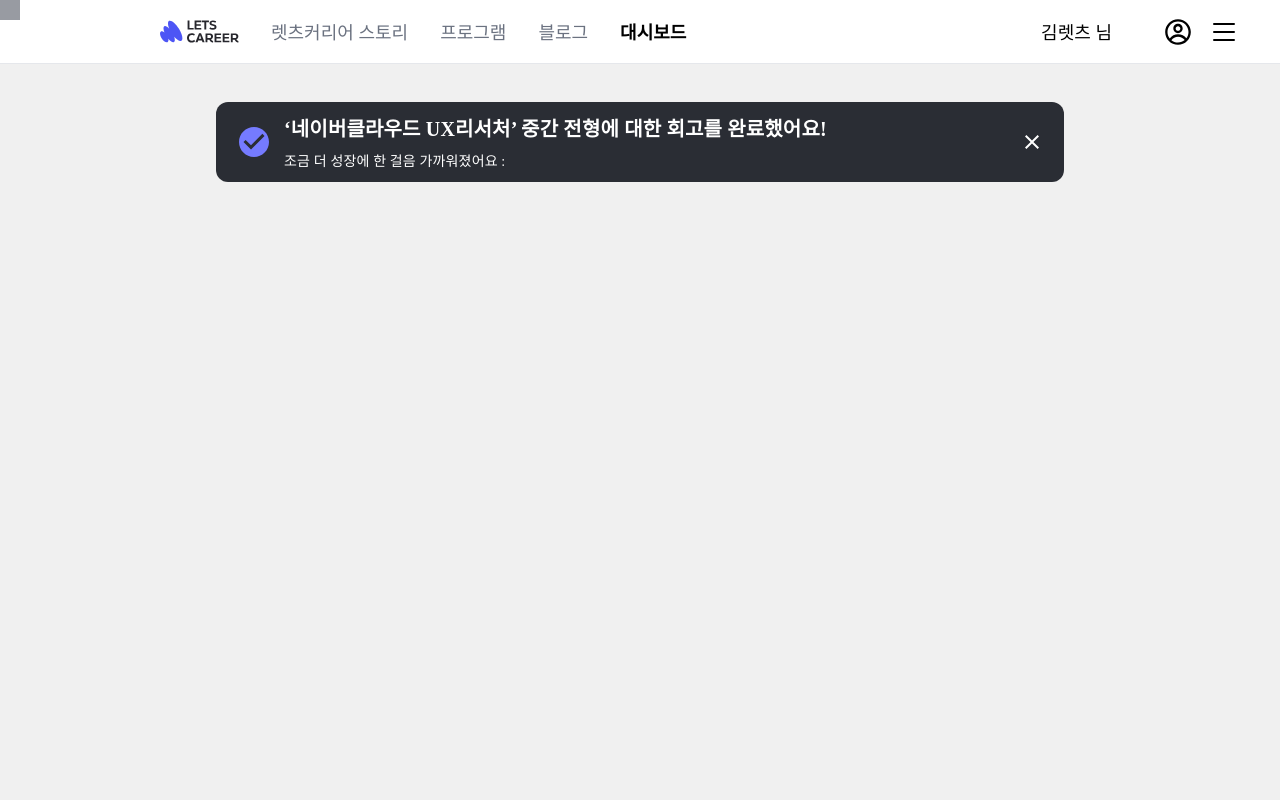
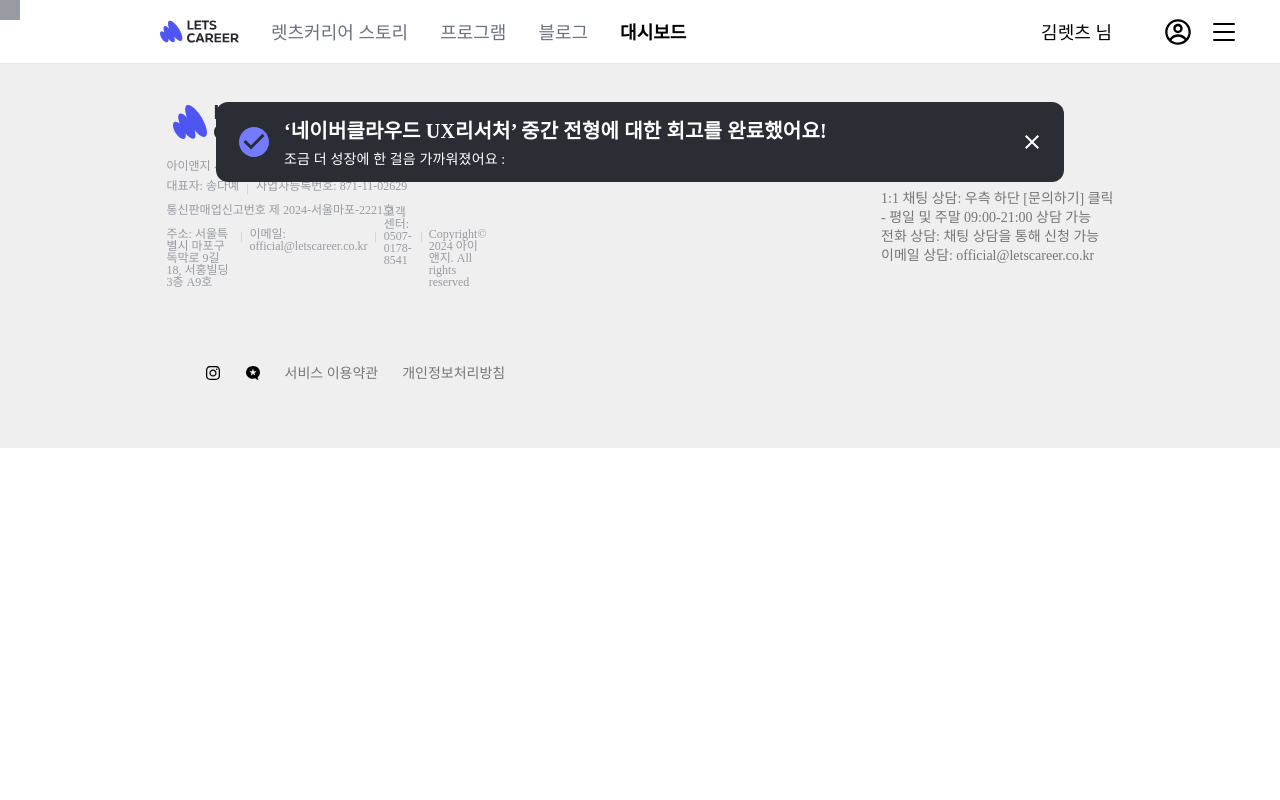
Before and after one commit to LetsCareer-A/LetsCareerA-FE, a React (Vite) app: page / in a window 1280 px wide. Shown: the top 800 px of the page. Built offline with nearby package versions, Linux system fonts and the light colour scheme.

Commit message:
#7 [chore] 주석 제거

```diff
--- a/src/App.tsx
+++ b/src/App.tsx
@@ -12,7 +12,7 @@
   return (
     <div>
     <Navbar/>
-    <Box
+    {/* <Box
       sx={{
         display: 'flex',
         justifyContent: 'center',
@@ -20,9 +20,9 @@
         height: '100vh', // 화면 전체 높이
         backgroundColor: '#f0f0f0', // 배경색
       }}
-    >
+    > */}
       <Toast />
-    </Box>
+    {/* </Box> */}
     <Footer/>
     </div>
 
--- a/src/components/Toast.tsx
+++ b/src/components/Toast.tsx
@@ -1,7 +1,5 @@
-import React from 'react';
 import { Box, Typography, IconButton } from '@mui/material';
 import CheckCircleIcon from '@mui/icons-material/CheckCircle';
-import { MoreHoriz } from '@mui/icons-material';
 import CloseIcon from '@mui/icons-material/Close';
 
 const Toast = () => {
@@ -42,7 +40,6 @@
             display: 'flex',
             flexDirection: 'column',
             alignItems: 'flex-start',
-            gap: 0.5, // gap-0.5
           }}
         >
           <Typography
@@ -52,7 +49,7 @@
               color: 'white',
               fontWeight: 'bold',
               fontFamily: 'Pretendard',
-              lineHeight: '1.75', // leading-7
+              lineHeight: '1.75',
             }}
           >
             ‘네이버클라우드 UX리서처’ 중간 전형에 대한 회고를 완료했어요!
@@ -62,7 +59,7 @@
             sx={{
               color: 'white',
               fontFamily: 'Pretendard',
-              lineHeight: '1.5', // leading-snug
+              lineHeight: '1.5',
             }}
           >
             조금 더 성장에 한 걸음 가까워졌어요 :
@@ -75,6 +72,8 @@
           height: 24,
           backgroundColor: 'transparent',
         }}
+        onClick={() => console.log('Close button clicked')} // 닫기 버튼 클릭 핸들러
+
       >
         <CloseIcon sx={{ color: 'white' }} />
       </IconButton>
```
